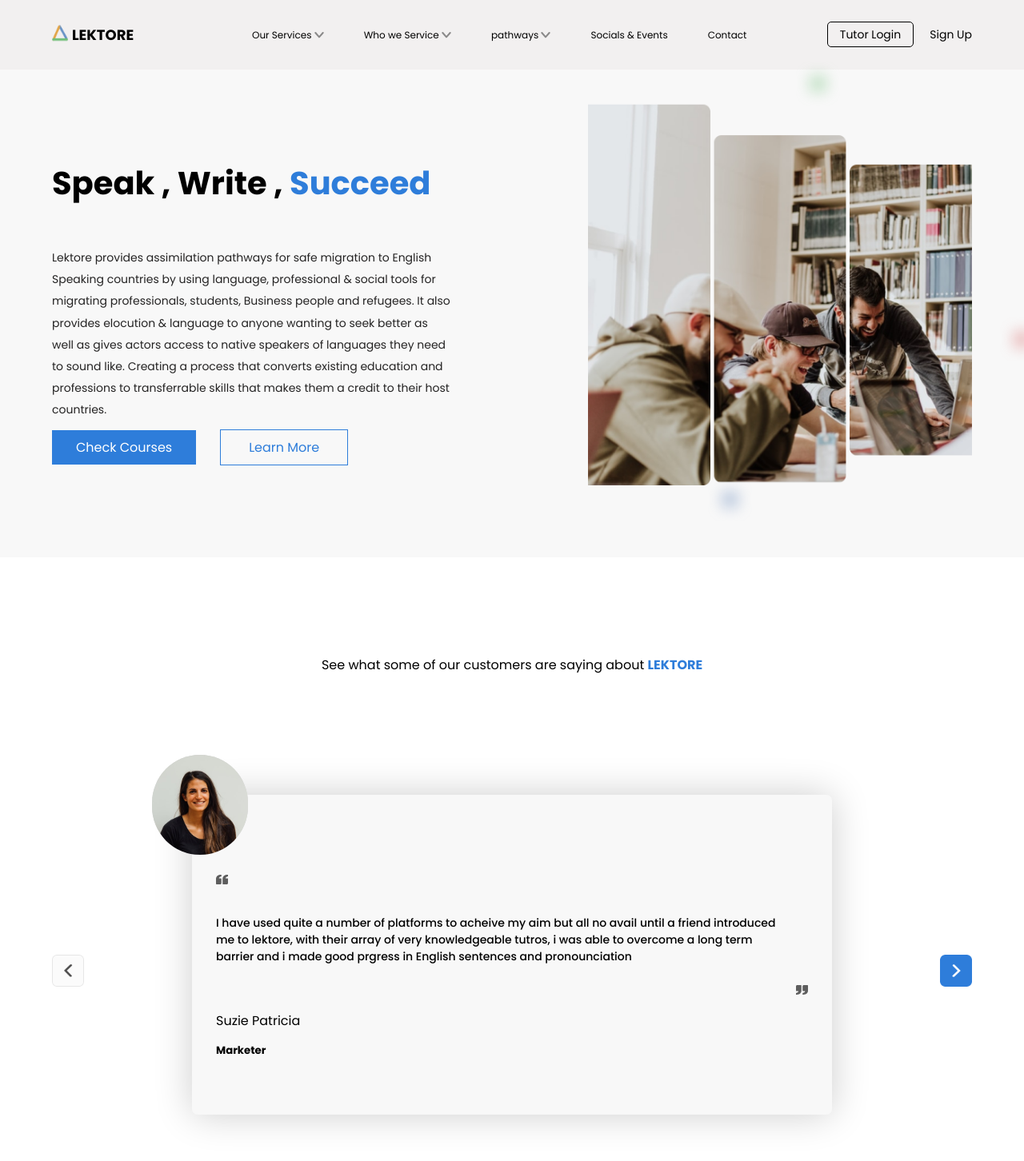
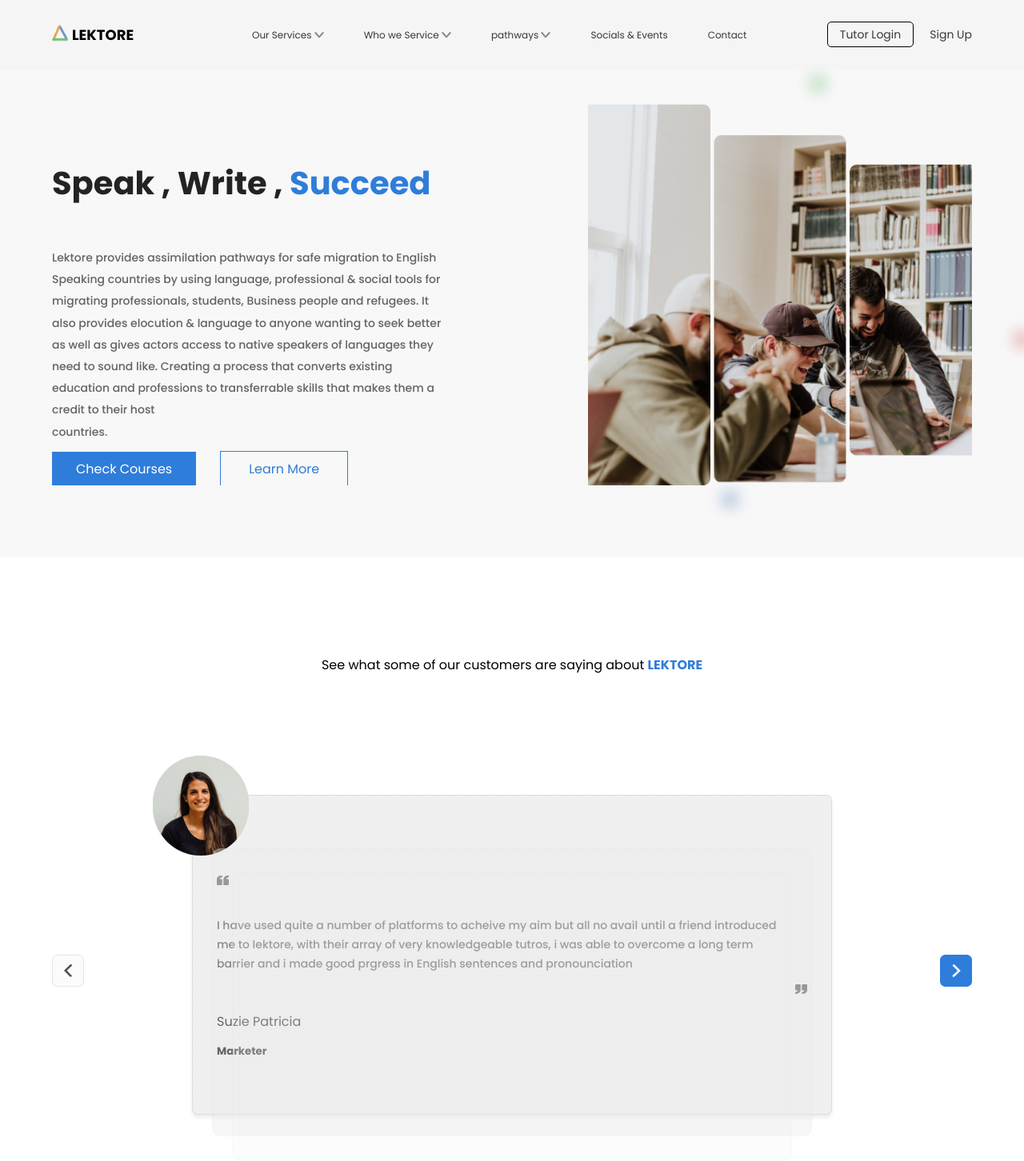
Before and after one commit to Shapati/test-git, a React (Create React App) app: page / in a window 1280 px wide. Shown: the top 1452 px of the page at 80% size. Built offline with nearby package versions, Linux system fonts and the light colour scheme.

Commit message:
added faded boxes under tesimonials

```diff
--- a/src/pages/Home/Home.jsx
+++ b/src/pages/Home/Home.jsx
@@ -4,6 +4,7 @@ import Footer from "./Footer/Footer";
 import { IntroSection } from "./IntroSection/IntroSection";
 import { Testimonials } from "./Testimonials/Testimonials";
 import ScrollToTop from "react-scroll-to-top";
+import TestimonialCard from "./TestimonialCard/TestimonialCard";
 
 const Home = () => {
   return (
@@ -12,6 +13,7 @@ const Home = () => {
       <IntroSection />
       <Decorator />
       <Testimonials />
+      <TestimonialCard />
       <Footer />
     </div>
   );
--- a/src/pages/Home/IntroSection/IntroSection.css
+++ b/src/pages/Home/IntroSection/IntroSection.css
@@ -1,6 +1,6 @@
 .intro-container {
   position: relative;
-  background: #f8f8f8;
+  background: linear-gradient(0deg, rgba(234, 234, 234, 0.35), rgba(234, 234, 234, 0.35)), linear-gradient(0deg, #FFFFFF, #FFFFFF), #D9D9D9;
   padding: 40px 0px 90px 0px;
 }
 
@@ -17,13 +17,15 @@
 }
 .introSection-left h1 {
   font-size: 40px;
+  color: #242323;
   margin-bottom: 50px;
 }
 .introSection-left span {
   color: var(--gen-color);
 }
 .introSection-left p {
-  color: #242323;
+  font-weight: 500;
+  color: rgba(36, 35, 35, 0.7);
   margin-bottom: 50px;
   width: 600px;
   line-height: 1.7rem;
@@ -56,9 +58,10 @@
   }
   .introSection-left p {
     width: 600px;
-
+    color: rgba(36, 35, 35, 0.7);
     line-height: 1.8rem;
     margin-bottom: 30px;
+    font-weight: 500;
   }
   .introSection-right {
     width: 550px;
--- a/src/pages/Home/Navabar/Navbar.css
+++ b/src/pages/Home/Navabar/Navbar.css
@@ -1,5 +1,5 @@
 .nav-container {
-  background: #f2f0f0;
+  background: rgba(242, 240, 240, 0.65);
 }
 .swing-in-top-fwd {
   -webkit-animation: swing-in-top-fwd 0.5s
@@ -109,7 +109,7 @@
 }
 .nav-right a {
   text-decoration: none;
-  color: black;
+  color:  rgba(36, 35, 35, 0.9);
 }
 .tabs {
   display: flex;
--- /dev/null
+++ b/src/pages/Home/TestimonialCard/TestimonialCard.jsx
@@ -0,0 +1,20 @@
+import '../Testimonials/Testimonials.css'
+
+const TestimonialCard = () => {
+  return (
+    <div className='TestimonialCard'>
+
+
+    <div className='testi-box-card1'>
+
+    </div>
+
+    <div className="testi-box-card2">
+
+    </div>
+
+    </div>
+  )
+}
+
+export default TestimonialCard
--- a/src/pages/Home/Testimonials/Testimonials.css
+++ b/src/pages/Home/Testimonials/Testimonials.css
@@ -20,10 +20,10 @@
 .testi-box {
   width: 800px;
   height: 400px;
-  background-color: #f8f8f8;
-  box-shadow: 0px 0px 47px 0px rgba(0,0,0,0.2);
--webkit-box-shadow: 0px 0px 47px 0px rgba(0,0,0,0.2);
--moz-box-shadow: 0px 0px 47px 0px rgba(0,0,0,0.2);
+  background: linear-gradient(0deg, rgba(234, 234, 234, 0.6), rgba(234, 234, 234, 0.6)), rgba(234, 234, 234, 0.35);
+  border: 1px solid rgba(148, 142, 142, 0.2);
+  box-shadow: 0px 4px 4px rgba(121, 116, 116, 0.13);
+  border-radius: 10px;
   border-radius: 7px;
   position: relative;
 }
@@ -38,6 +38,9 @@
   font-size: 14px;
   font-weight: 500;
   width: 700px;
+  color: rgba(36, 35, 35, 0.85);
+  ;
+  line-height: 24px;
 }
 
 .testi-box h4 {
@@ -89,6 +92,7 @@
   justify-content: space-between;
   width: 120px;
   margin: 0px auto;
+  padding-top: 150px;
 }
 
 .circle {
@@ -98,6 +102,28 @@
   transition: .4s ease-in-out;
 }
 
+.TestimonialCard{
+  width: 1250px;
+  margin: 0px auto;
+  height: 0px;
+}
+
+.testi-box-card1{
+  transform: translate(250px,-620px);
+  width: 750px;
+  height: 360px;
+  background: linear-gradient(0deg, rgba(234, 234, 234, 0.12), rgba(234, 234, 234, 0.12)), rgba(234, 234, 234, 0.35);
+border: 1px solid rgba(150, 144, 144, 0.04);
+border-radius: 10px;
+}
+.testi-box-card2{
+  transform: translate(275px,-950px);
+  width: 700px;
+  height: 360px;
+  background: linear-gradient(0deg, rgba(234, 234, 234, 0.1), rgba(234, 234, 234, 0.1)), rgba(234, 234, 234, 0.1);
+border: 1px solid rgba(150, 144, 144, 0.04);
+border-radius: 10px;
+}
 
 @media screen and (max-width: 1600px) {
   .testimonial{
--- a/src/pages/Login/Login.jsx
+++ b/src/pages/Login/Login.jsx
@@ -31,7 +31,7 @@ export const Login = () => {
 
             <div className="form-group">
               <label>Username or Email</label>
-              <input type="text" />
+              <input type="text"  />
               <img src="./assets/username.svg" alt="" />
             </div>
             <div className="form-group">
```
